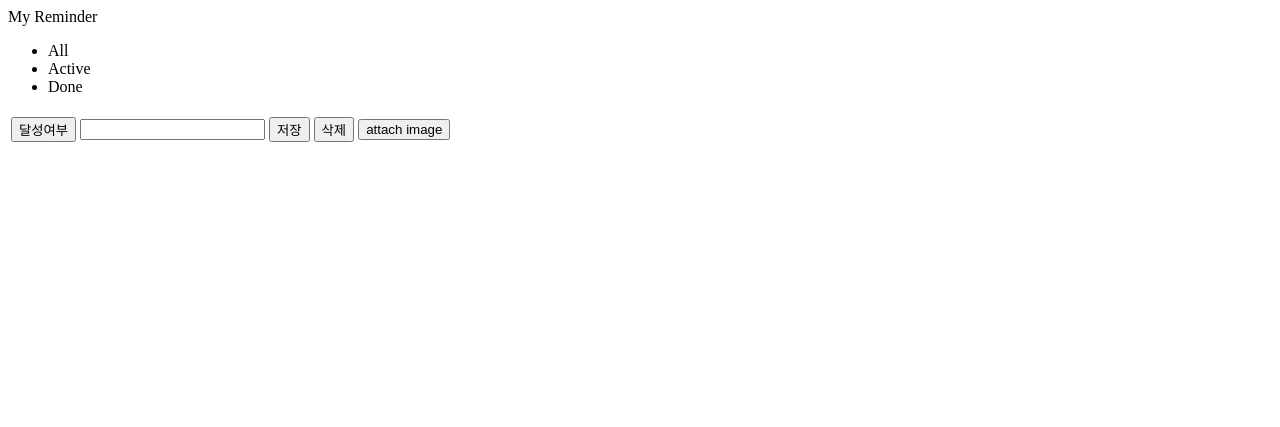
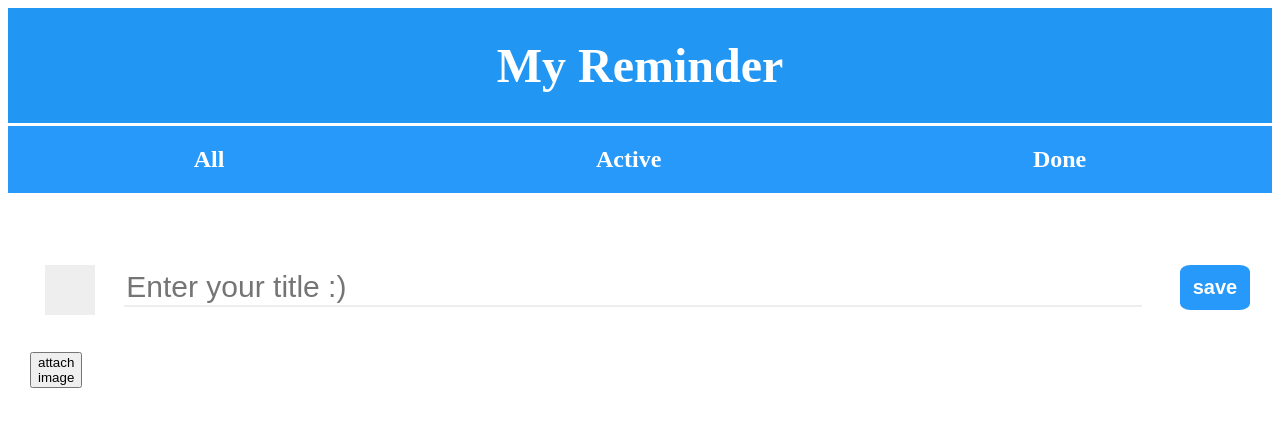
Before and after one commit to hong-dev/reminder, a Django app: page / in a window 1280 px wide. Shown: the top 427 px of the page. Run offline with Django 3.2, Linux system fonts and the light colour scheme; data that the repository does not hold is empty; parts of the project's set-up code (start-up, migrations or seed data) failed here and were passed over.

Commit message:
change template html, add css style

```diff
--- a/reminder/settings.py
+++ b/reminder/settings.py
@@ -120,4 +120,4 @@ USE_TZ = False
 # Static files (CSS, JavaScript, Images)
 # https://docs.djangoproject.com/en/3.0/howto/static-files/
 
-STATIC_URL = '/static/'
+STATIC_URL = '/todo/static/'
--- /dev/null
+++ b/todo/static/todo/style.css
@@ -0,0 +1,137 @@
+header {
+	background: #2196f3;
+	font-size: 3em;
+	font-weight: bold;
+	color: white;
+	text-align: center;
+	padding: 30px;
+}
+
+ul {
+	display: flex;
+	text-align: center;
+	padding: 20px 0;
+	background: #2699fb;
+	color: white;
+	font-size: 1.5em;
+	font-weight: bold;
+	margin: 0;
+	border-style: solid none none none;
+}
+
+li {
+	display: inline;
+	flex: auto;
+}
+
+table {
+	width: 100%;
+	margin: 25px 0 0 0;
+}
+
+.title {
+	border-style: none none solid none;
+	border-color: #eee;
+	width: 90%;
+}
+
+td {
+	padding: 20px;
+	font-size: 30px;
+	color: #2699fb;
+}
+
+.container {
+  display: block;
+  position: relative;
+  margin-left: 35px;
+  margin-top: 20px;
+  cursor: pointer;
+  font-size: 22px;
+}
+
+.container input {
+  position: absolute;
+  opacity: 0;
+  cursor: pointer;
+  height: 0;
+  width: 0;
+}
+
+.container input:checked ~ .checkmark {
+  background-color: #2699fb;
+}
+
+.checkmark:after {
+  content: "";
+  position: absolute;
+  display: none;
+}
+
+.container input:checked ~ .checkmark:after {
+  display: block;
+}
+
+.container .checkmark:after {
+  left: 15px;
+  width: 15px;
+  height: 30px;
+  border: solid white;
+  border-width: 0 5px 5px 0;
+  -webkit-transform: rotate(45deg);
+  -ms-transform: rotate(45deg);
+  transform: rotate(45deg);
+}
+
+.checkmark {
+  position: absolute;
+  top: 0;
+  left: 0;
+  height: 50px;
+  width: 50px;
+  background-color: #eee;
+}
+
+.del_button {
+	width: 40px;
+	height: 40px;
+	border-radius: 50%;
+	font-size: 20px;
+	font-weight: 900;
+	border: none;
+	background-color: #2699fb;
+	color: white;
+	cursor: pointer;
+	right: 0px;
+}
+
+.td_save {
+	text-align: right;
+	padding-right: 20px;
+}
+
+.save {
+	width: 70px;
+	height: 45px;
+	font-size: 20px;
+	font-weight: bold;
+	background-color: #2699fb;
+	border: none;
+	color: white;
+	cursor: pointer;
+	border-radius: 15%;
+}
+
+.add_title {
+	border-style: none;
+	width: 90%;
+}
+
+.input_title {
+	font-size: 30px;
+	border-style: none none solid none;
+	border-width: bold;
+	border-color: #eee;
+	width: 100%;
+	color: #838688;
+}
--- a/todo/templates/todo/index.html
+++ b/todo/templates/todo/index.html
@@ -1,5 +1,8 @@
 <!DOCTYPE html>
 <html lang="en">
+{% load static %}
+
+<link rel="stylesheet" type="text/css" href="{% static 'todo/style.css' %}">
 <head>
     <meta charset="UTF-8">
     <title>My Reminder</title>
@@ -14,34 +17,45 @@
 		</ul>
 	</nav>
 	<table>
+		{% for todo in todo_list %}
 		<tr>
-			{% for todo in todo_list %}
-
 			<form action='/status/{{ todo.id }}' method='post'>
 				{% csrf_token %}
-				<td><button>달성여부</button></td>
+				<td class='container'>
+					<input type='checkbox' {% if not todo.is_active %}checked{% endif %}>
+					<span class='checkmark'></span>
+				</td>
 			</form>
 
-			<td>{{ todo.title }}</td>
+			<td class='title'>{{ todo.title }}</td>
 
 			<form action='/todo/{{ todo.id }}' method='post'>
 				{% csrf_token %}
-				<td><button>삭제</button></td>
+				<td><button class='del_button'>ㅡ</button></td>
 			</form>
+		</tr>
+		<tr>
+			<td>{{ todo.image }}</td>
+		</tr>
+		{% endfor %}
 
-			<td>{{ todo.image }}</td>
-			{% endfor %}
-		</tr>
+	</table>
+	<table>
 		<tr class="creation">
-			<td><button>달성여부</button></td>
+			<td class='container'>
+				<input type='checkbox'>
+				<span class='checkmark'></span>
+			</td>
+
 			<form action='/new' method='post'>
 				{% csrf_token %}
-				<td><input name='title'></td>
-				<td><button>저장</button></td>
+			<td class='add_title'><input class='input_title' name='title' placeholder='Enter your title :)'></td>
+			<td class='td_save'><button class='save'>save</button></td>
+		</tr>
+		<tr>
+			<td><button>attach image</button></td>
 			</form>
-			<td><button>삭제</button></td>
-			<td><button>attach image</button></td>
 		</tr>
-
+	</table>
 </body>
 </html>
--- a/todo/views.py
+++ b/todo/views.py
@@ -25,11 +25,12 @@ class TodoListView(View):
 
 class TodoCreateView(View):
     def post(self, request):
-        title = request.POST.get('title', 'Untitled')
+        print(request.POST)
+        title = request.POST.get('title')
         image = request.POST.get('image')
 
         Todo.objects.create(
-            title     = title,
+            title     = title if title else 'Untitled',
             image     = image,
             is_active = True
         )
```
